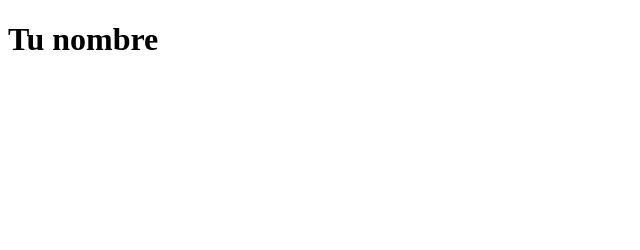
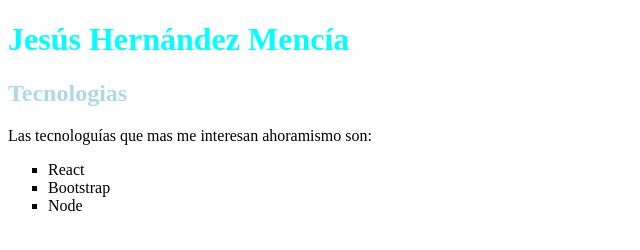
Before and after one commit to Tarrant15/reto1-jesus, a plain HTML site: page index.html in a window 1280 px wide. Shown: the whole page, without its empty margins (0-640 px from the left). Drawn offline with Linux system fonts and the light colour scheme.

Commit message:
Mejora la visibilidad del codigo

```diff
--- a/index.html
+++ b/index.html
@@ -3,9 +3,39 @@
     <head>
     <meta charset="UTF-8">
     <title>Quién soy</title>
+
+    <style>
+        h1{
+            color: aqua;
+        }
+
+        h2{
+            color: lightblue;
+        }
+
+        li{
+            list-style: square;
+        }
+    </style>
+
     </head>
 
     <body>
-    <h1>Tu nombre</h1>
+    <h1>Jesús Hernández Mencía</h1>
+
+    <section>
+        <h2>Tecnologias</h2>
+        <div>
+            <p>Las tecnologuías que mas me interesan ahoramismo son:</p>
+            <ul>
+                <li>React</li>
+                <li>Bootstrap</li>
+                <li>Node</li>
+            </ul>
+        </div>
+
+
+    </section>
+
     </body>
 </html>
```
Also changed, not shown: 1 other file.
